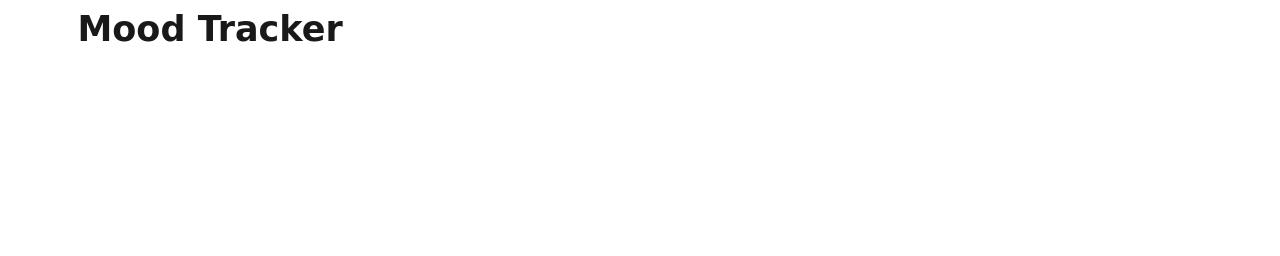
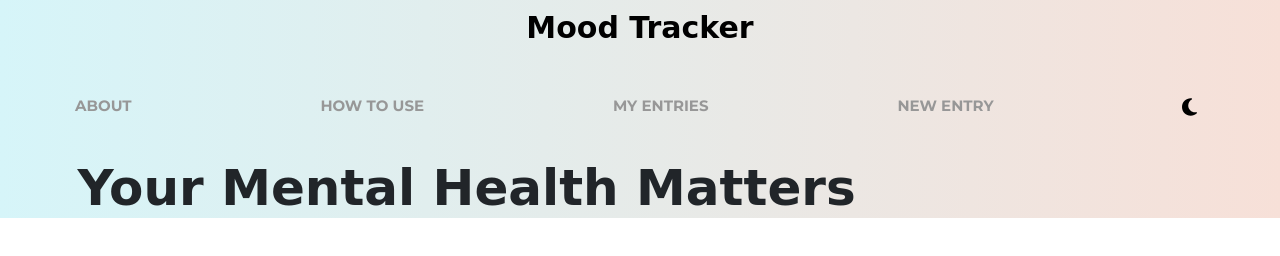
Before and after one commit to ivanxpalacios/moodtracker, a website: page index.html in a window 1280 px wide. Drawn offline with Linux system fonts and the light colour scheme; a web font is replaced by a local one.

Commit message:
Navigation added

```diff
--- a/index.html
+++ b/index.html
@@ -12,16 +12,36 @@
 </head>
 <body>
 
-   <header class="container">
-        <nav class="navbar navbar-expand-lg">
-            <a class="navbar-brand" href="#">
-                <h1 class="display-4 fw-bold">Mood Tracker</h1>
-            </a>
-            <button class="navbar-toggler" type="button" data-toggle="collapse" data-target="#navbarSupportedContent" aria-controls="navbarSupportedContent" aria-expanded="false" aria-label="Toggle navigation">
-              <span class="navbar-toggler-icon"></span>
+   <header class="header gradiente">
+        <a href="index.html" class="titulo text-center secundaria fw-bold py-2 text-black text-decoration-none">
+            Mood Tracker
+        </a>
+
+        <div class="navbar navbar-expand-lg container navbar-light">
+            <a class="navbar-brand d-lg-none fw-bold fs-3 secundaria" href="index.html">Mood Tracker</a>
+
+            <button class="navbar-toggler" type="button" data-bs-toggle="collapse" data-bs-target="#navigation">
+                <span class="navbar-toggler-icon"></span>
             </button>
-        </nav>
+
+            <div class="collapse navbar-collapse" id="navigation">
+                <nav class="navbar-nav container py-5 text-center d-flex flex-md-row justify-content-md-between">
+                    <a href="#" class="nav-link text-light text-decoration-none text-uppercase py-2 fw-bold fs-4">About</a>
+                    <a href="#" class="nav-link text-light text-decoration-none text-uppercase py-2 fw-bold fs-4">How to use</a>
+                    <a href="#" class="nav-link text-light text-decoration-none text-uppercase py-2 fw-bold fs-4">My Entries</a>
+                    <a href="#" class="nav-link text-light text-decoration-none text-uppercase py-2 fw-bold fs-4">New Entry</a>
+                    <a href="#" class="nav-link text-light text-decoration-none text-uppercase py-2 fw-bold fs-4"><svg xmlns="http://www.w3.org/2000/svg" width="1.5rem" viewBox="0 0 384 512"><path d="M223.5 32C100 32 0 132.3 0 256S100 480 223.5 480c60.6 0 115.5-24.2 155.8-63.4c5-4.9 6.3-12.5 3.1-18.7s-10.1-9.7-17-8.5c-9.8 1.7-19.8 2.6-30.1 2.6c-96.9 0-175.5-78.8-175.5-176c0-65.8 36-123.1 89.3-153.3c6.1-3.5 9.2-10.5 7.7-17.3s-7.3-11.9-14.3-12.5c-6.3-.5-12.6-.8-19-.8z"/></svg></a>
+                </nav>
+            </div>
+
+        </div>
+
+        <div class="container-xl">
+            <h1 class="display-1 fw-bold">Your Mental Health Matters</h1>
+        </div>
+
    </header>
+
 
     <script src="build/js/bootstrap.bundle.min.js"></script>
 </body>
```
Also changed, not shown: build/css/app.css, 1 other file.
